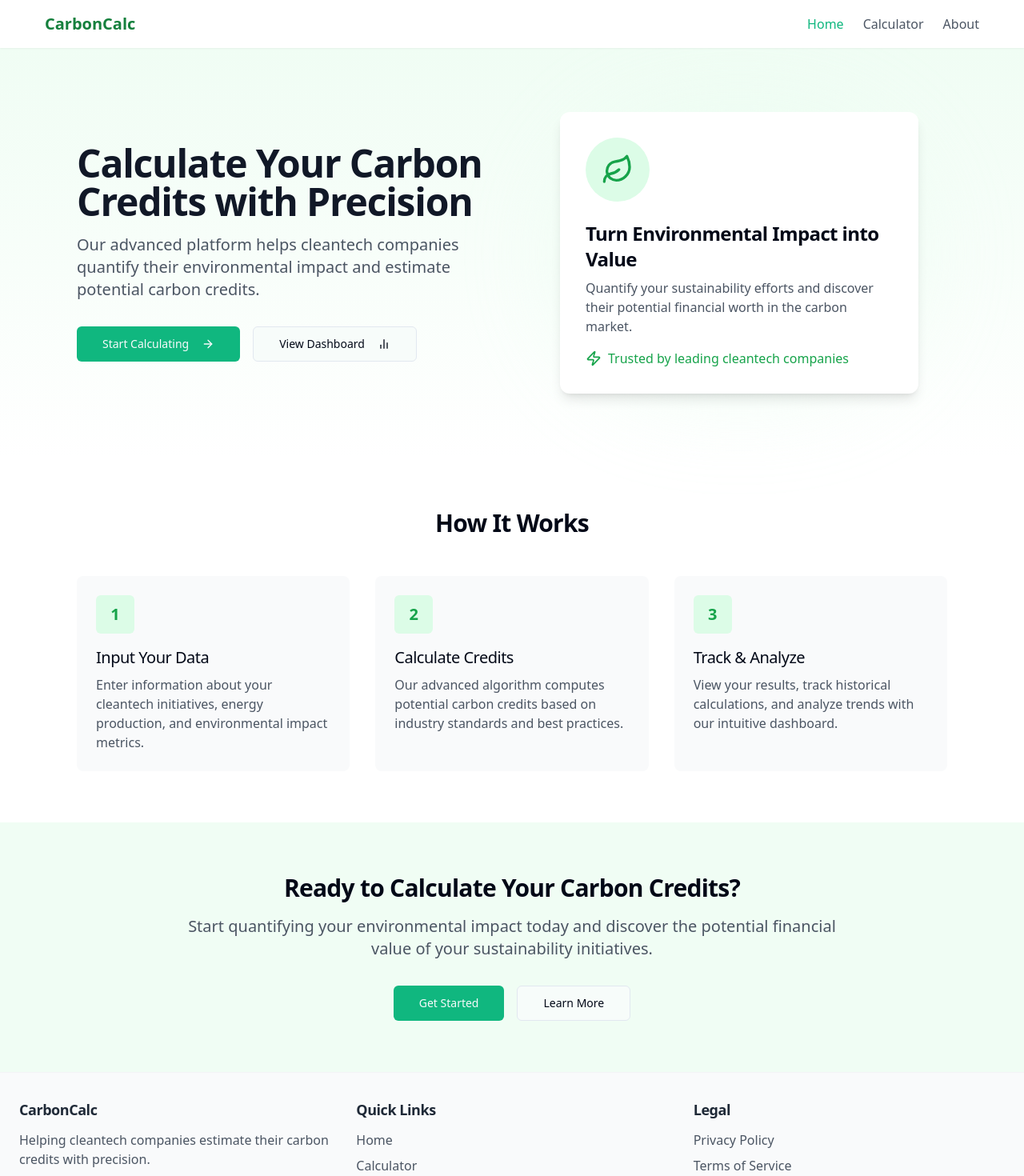
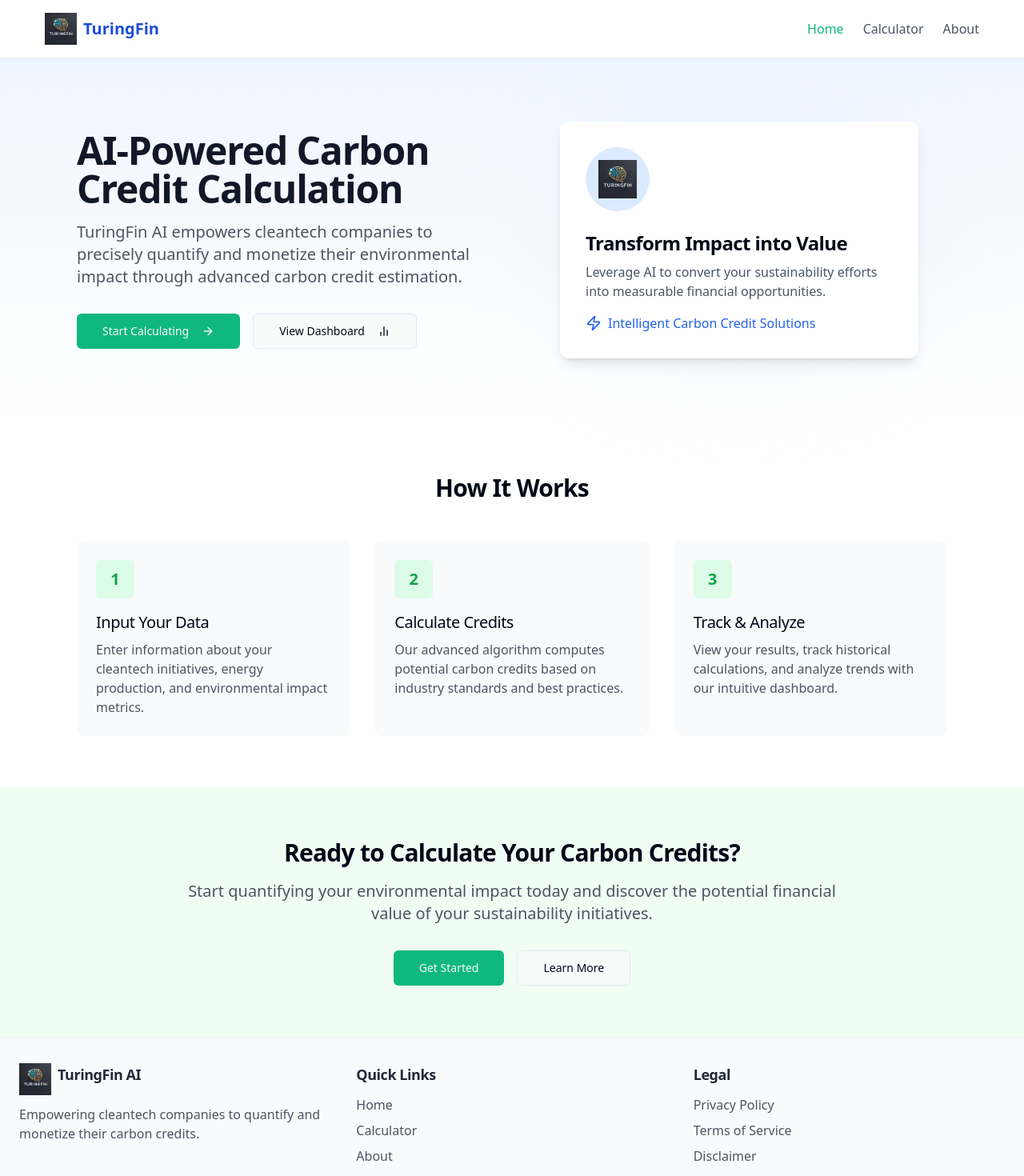
Before and after one commit to Kiekulkunya/TECH103-TuringFin-AI-Carbon-Credit-Cal-Engine-by-Lovable, a React (Vite) app: page / in a window 1280 px wide. Shown: the top 1470 px of the page at 80% size. Built offline with nearby package versions, Linux system fonts and the light colour scheme.

Commit message:
Rename website and apply logo
Update website name and logo image.

```diff
--- a/index.html
+++ b/index.html
@@ -1,25 +1,25 @@
+
 <!DOCTYPE html>
 <html lang="en">
   <head>
     <meta charset="UTF-8" />
     <meta name="viewport" content="width=device-width, initial-scale=1.0" />
-    <title>furry-friends-paradise-shop</title>
-    <meta name="description" content="Lovable Generated Project" />
-    <meta name="author" content="Lovable" />
+    <title>TuringFin AI Carbon Credit Cal Engine</title>
+    <meta name="description" content="AI-powered carbon credit calculation for cleantech companies" />
+    <meta name="author" content="TuringFin" />
 
-    <meta property="og:title" content="furry-friends-paradise-shop" />
-    <meta property="og:description" content="Lovable Generated Project" />
+    <meta property="og:title" content="TuringFin AI Carbon Credit Cal Engine" />
+    <meta property="og:description" content="AI-powered carbon credit calculation for cleantech companies" />
     <meta property="og:type" content="website" />
-    <meta property="og:image" content="https://lovable.dev/opengraph-image-p98pqg.png" />
+    <meta property="og:image" content="/lovable-uploads/6bc84c3b-71f6-4c55-9807-1566a1ae2ddd.png" />
 
     <meta name="twitter:card" content="summary_large_image" />
-    <meta name="twitter:site" content="@lovable_dev" />
-    <meta name="twitter:image" content="https://lovable.dev/opengraph-image-p98pqg.png" />
+    <meta name="twitter:site" content="@turingfin" />
+    <meta name="twitter:image" content="/lovable-uploads/6bc84c3b-71f6-4c55-9807-1566a1ae2ddd.png" />
   </head>
 
   <body>
     <div id="root"></div>
-    <!-- IMPORTANT: DO NOT REMOVE THIS SCRIPT TAG OR THIS VERY COMMENT! -->
     <script src="https://cdn.gpteng.co/gptengineer.js" type="module"></script>
     <script type="module" src="/src/main.tsx"></script>
   </body>
--- a/src/components/Footer.tsx
+++ b/src/components/Footer.tsx
@@ -9,9 +9,16 @@ const Footer = () => {
       <div className="container mx-auto px-6">
         <div className="grid grid-cols-1 md:grid-cols-3 gap-8">
           <div>
-            <h3 className="text-lg font-semibold text-gray-800 mb-3">CarbonCalc</h3>
+            <div className="flex items-center space-x-2 mb-3">
+              <img
+                src="/lovable-uploads/6bc84c3b-71f6-4c55-9807-1566a1ae2ddd.png"
+                alt="TuringFin Logo"
+                className="h-10 w-10"
+              />
+              <h3 className="text-lg font-semibold text-gray-800">TuringFin AI</h3>
+            </div>
             <p className="text-gray-600 mb-4">
-              Helping cleantech companies estimate their carbon credits with precision.
+              Empowering cleantech companies to quantify and monetize their carbon credits.
             </p>
           </div>
 
@@ -60,7 +67,7 @@ const Footer = () => {
 
         <div className="border-t border-gray-200 mt-8 pt-6 text-center">
           <p className="text-gray-600 text-sm">
-            &copy; {currentYear} CarbonCalc. All rights reserved. This calculator provides estimates only.
+            &copy; {currentYear} TuringFin AI. All rights reserved. Carbon credit calculations are estimates.
           </p>
         </div>
       </div>
--- a/src/components/NavBar.tsx
+++ b/src/components/NavBar.tsx
@@ -22,7 +22,12 @@ const NavBar = () => {
     <nav className="bg-white shadow-sm py-4 px-6 sticky top-0 z-50">
       <div className="container mx-auto flex justify-between items-center">
         <Link to="/" className="flex items-center space-x-2">
-          <span className="text-green-700 font-bold text-xl">CarbonCalc</span>
+          <img
+            src="/lovable-uploads/6bc84c3b-71f6-4c55-9807-1566a1ae2ddd.png"
+            alt="TuringFin Logo"
+            className="h-10 w-10"
+          />
+          <span className="text-blue-700 font-bold text-xl">TuringFin</span>
         </Link>
 
         {/* Desktop Navigation */}
--- a/src/pages/Index.tsx
+++ b/src/pages/Index.tsx
@@ -12,16 +12,16 @@ const Index = () => {
 
       <main className="flex-grow">
         {/* Hero Section */}
-        <section className="bg-gradient-to-b from-green-50 to-white py-20 px-6">
+        <section className="bg-gradient-to-b from-blue-50 to-white py-20 px-6">
           <div className="container mx-auto max-w-6xl">
             <div className="grid grid-cols-1 md:grid-cols-2 gap-12 items-center">
               <div>
                 <h1 className="text-4xl md:text-5xl font-bold text-gray-900 mb-4">
-                  Calculate Your Carbon Credits with Precision
+                  AI-Powered Carbon Credit Calculation
                 </h1>
                 <p className="text-xl text-gray-600 mb-8">
-                  Our advanced platform helps cleantech companies quantify their environmental impact
-                  and estimate potential carbon credits.
+                  TuringFin AI empowers cleantech companies to precisely quantify and monetize
+                  their environmental impact through advanced carbon credit estimation.
                 </p>
                 <div className="flex flex-col sm:flex-row gap-4">
                   <Link to="/calculator">
@@ -38,19 +38,23 @@ const Index = () => {
               </div>
               <div className="hidden md:flex justify-center">
                 <div className="relative w-full max-w-md">
-                  <div className="absolute inset-0 bg-green-100 rounded-full blur-3xl opacity-30"></div>
+                  <div className="absolute inset-0 bg-blue-100 rounded-full blur-3xl opacity-30"></div>
                   <div className="relative bg-white p-8 rounded-xl shadow-lg">
-                    <div className="flex items-center justify-center w-20 h-20 bg-green-100 rounded-full mb-6">
-                      <Leaf className="h-10 w-10 text-green-600" />
+                    <div className="flex items-center justify-center w-20 h-20 bg-blue-100 rounded-full mb-6">
+                      <img
+                        src="/lovable-uploads/6bc84c3b-71f6-4c55-9807-1566a1ae2ddd.png"
+                        alt="TuringFin Logo"
+                        className="h-12 w-12"
+                      />
                     </div>
-                    <h3 className="text-2xl font-semibold mb-2">Turn Environmental Impact into Value</h3>
+                    <h3 className="text-2xl font-semibold mb-2">Transform Impact into Value</h3>
                     <p className="text-gray-600 mb-4">
-                      Quantify your sustainability efforts and discover their potential financial worth
-                      in the carbon market.
+                      Leverage AI to convert your sustainability efforts into measurable
+                      financial opportunities.
                     </p>
-                    <div className="flex items-center text-green-600 font-medium">
+                    <div className="flex items-center text-blue-600 font-medium">
                       <Zap className="h-5 w-5 mr-2" />
-                      <span>Trusted by leading cleantech companies</span>
+                      <span>Intelligent Carbon Credit Solutions</span>
                     </div>
                   </div>
                 </div>
```
Also changed, not shown: public/lovable-uploads/6bc84c3b-71f6-4c55-9807-1566a1ae2ddd.png (added).
